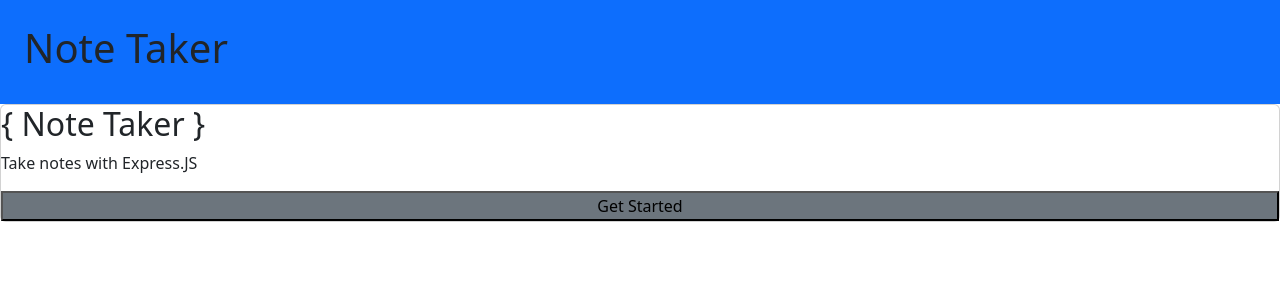
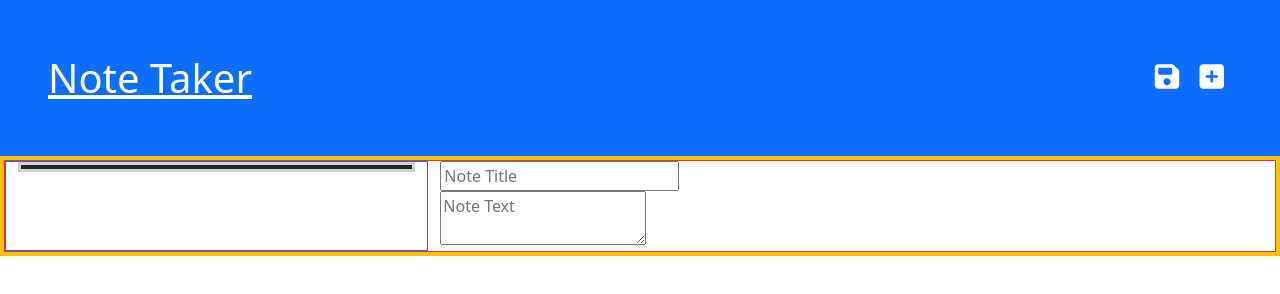
Before and after one commit to davidmichaelmackey/note-taker, a website: page public/pages/notes.html in a window 1280 px wide. Drawn offline with nearby package versions, Linux system fonts and the light colour scheme.

Commit message:
html bootstrap layout

```diff
--- a/public/pages/notes.html
+++ b/public/pages/notes.html
@@ -17,13 +17,25 @@
   </head>
 
   <body>
-    <nav class="bg-primary p-4">
-      <h1>Note Taker</h1>
+    <nav class="navbar bg-primary p-5">
+      <a href="../index.html" class="fs-1 mt-0 text-white">Note Taker</a>
+      <div class="icons">
+        <i class="fa-solid fa-floppy-disk fs-3 text-white mx-2"></i>
+        <i class="fa-solid fa-square-plus fs-3 text-white mx-2"></i>
+      </div>
     </nav>
-    <div class="card">
-      <h2 class="">{ Note Taker }</h2>
-      <p class="">Take notes with Express.JS</p>
-      <button class="bg-secondary">Get Started</button>
+    <div class="container-fluid border border-4 border-warning">
+      <div class="row border border-danger">
+        <div class="col-4 list-container border border-primary">
+          <div class="card border-3 rounded-0">
+            <ul class="list-group border border-2 border-dark rounded-0"></ul>
+          </div>
+        </div>
+        <div class="col-8">
+          <input class="note-title" placeholder="Note Title" maxlength="28" type="text" /><br>
+          <textarea class="note-textarea" placeholder="Note Text"></textarea>
+        </div>
+      </div>
     </div>
 
     <!-- popper js -->
```
Also changed, not shown: public/index.html (+4 -4 lines).
